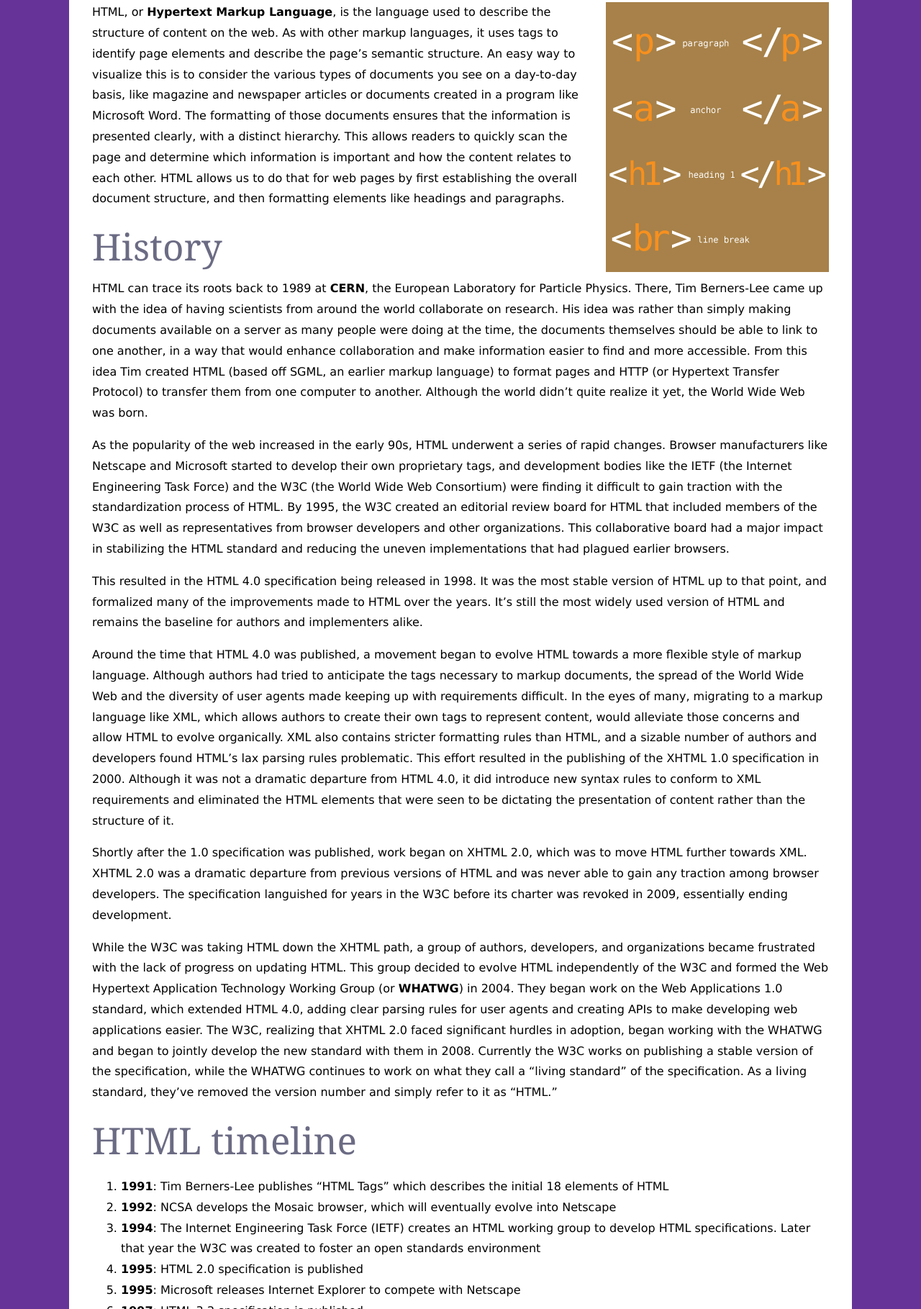
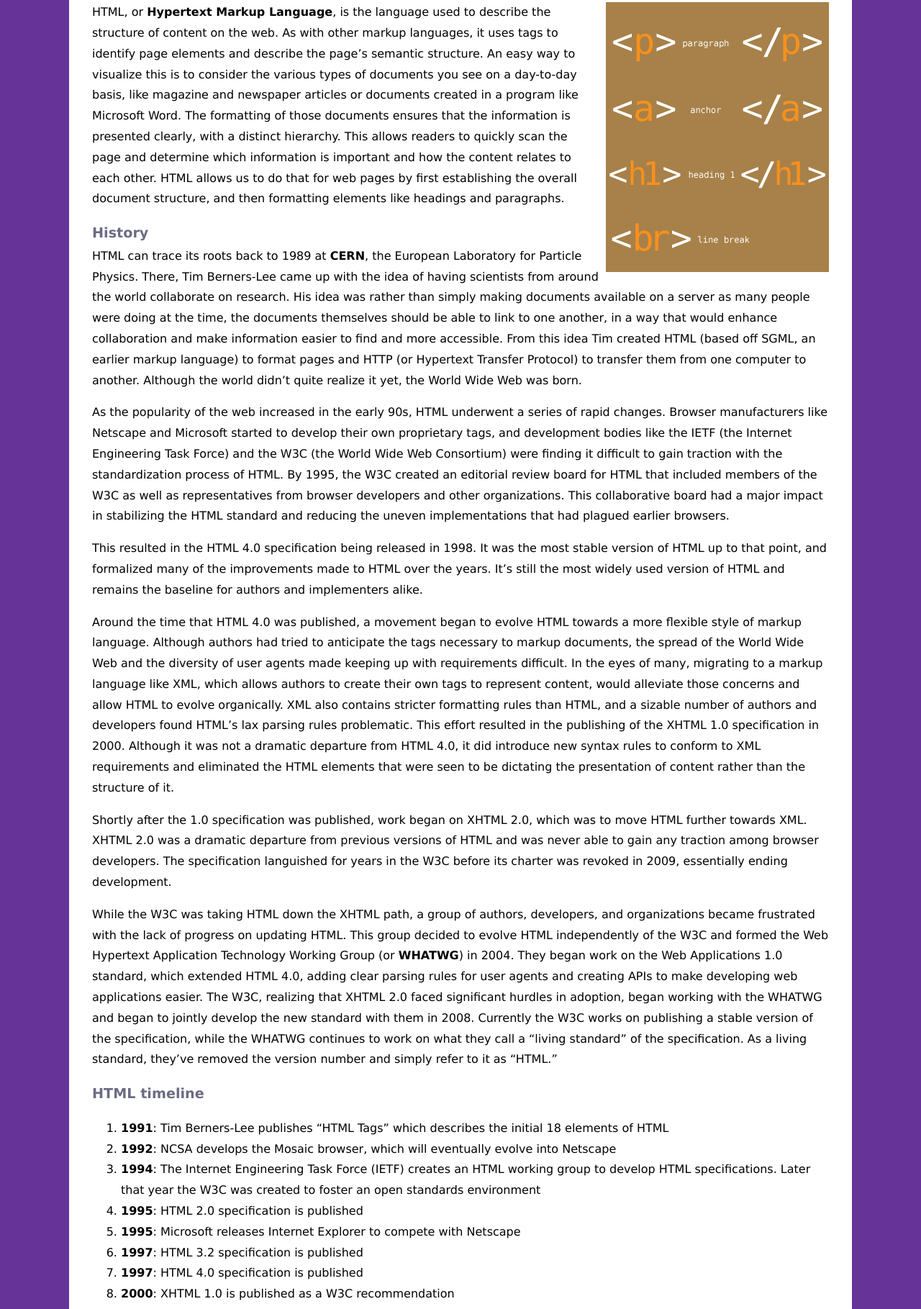
Before and after one commit to kehvvvv/web-adventures, a plain HTML site: page index.html in a window 1280 px wide. Shown: the part 315-2134 px from the top of the page at 72% size. Drawn offline with Linux system fonts and the light colour scheme.

Commit message:
index Final

```diff
--- a/index.html
+++ b/index.html
@@ -16,7 +16,7 @@
   <li><a href="next.html" title="Next steps">Next steps</a></li>
 </ul>
 <img src="images/tags.png" alt="HTML" width="310" height="375" class="flowRight"><p>HTML, or <b>Hypertext Markup Language</b>, is the language used to describe the structure of content on the web. As with other markup languages, it uses tags to identify page elements and describe the page&rsquo;s semantic structure. An easy way to visualize this is to consider the various types of documents you see on a day-to-day basis, like magazine and newspaper articles or documents created in a program like Microsoft Word. The formatting of those documents ensures that the information is presented clearly, with a distinct hierarchy. This allows readers to quickly scan the page and determine which information is important and how the content relates to each other. HTML allows us to do that for web pages by first establishing the overall document structure, and then formatting elements like headings and paragraphs.</p>
-<h2>History</h2>
+<h3>History</h3>
 
 <p>HTML can trace its roots back to 1989 at <b>CERN</b>, the European Laboratory for Particle Physics. There, Tim Berners-Lee came up with the idea of having scientists from around the world collaborate on research. His idea was rather than simply making documents available on a server as many people were doing at the time, the documents themselves should be able to link to one another, in a way that would enhance collaboration and make information easier to find and more accessible. From this idea Tim created HTML (based off SGML, an earlier markup language) to format pages and HTTP (or Hypertext Transfer Protocol) to transfer them from one computer to another. Although the world didn&rsquo;t quite realize it yet, the World Wide Web was born.</p>
 <p>As the popularity of the web increased in the early 90s, HTML underwent a series of rapid changes. Browser manufacturers like Netscape and Microsoft started to develop their own proprietary tags, and development bodies like the IETF (the Internet Engineering Task Force) and the W3C (the World Wide Web Consortium) were finding it difficult to gain traction with the standardization process of HTML. By 1995, the W3C created an editorial review board for HTML that included members of the W3C as well as representatives from browser developers and other organizations. This collaborative board had a major impact in stabilizing the HTML standard and reducing the uneven implementations that had plagued earlier browsers.</p>
@@ -24,7 +24,7 @@
 <p>Around the time that HTML 4.0 was published, a movement began to evolve HTML towards a more flexible style of markup language. Although authors had tried to anticipate the tags necessary to markup documents, the spread of the World Wide Web and the diversity of user agents made keeping up with requirements difficult. In the eyes of many, migrating to a markup language like XML, which allows authors to create their own tags to represent content, would alleviate those concerns and allow HTML to evolve organically. XML also contains stricter formatting rules than HTML, and a sizable number of authors and developers found HTML&rsquo;s lax parsing rules problematic. This effort resulted in the publishing of the XHTML 1.0 specification in 2000. Although it was not a dramatic departure from HTML 4.0, it did introduce new syntax rules to conform to XML requirements and eliminated the HTML elements that were seen to be dictating the presentation of content rather than the structure of it.</p>
 <p>Shortly after the 1.0 specification was published, work began on XHTML 2.0, which was to move HTML further towards XML. XHTML 2.0 was a dramatic departure from previous versions of HTML and was never able to gain any traction among browser developers. The specification languished for years in the W3C before its charter was revoked in 2009, essentially ending development.</p>
 <p>While the W3C was taking HTML down the XHTML path, a group of authors, developers, and organizations became frustrated with the lack of progress on updating HTML. This group decided to evolve HTML independently of the W3C and formed the Web Hypertext Application Technology Working Group (or <b>WHATWG</b>) in 2004. They began work on the Web Applications 1.0 standard, which extended HTML 4.0, adding clear parsing rules for user agents and creating APIs to make developing web applications easier. The W3C, realizing that XHTML 2.0 faced significant hurdles in adoption, began working with the WHATWG and began to jointly develop the new standard with them in 2008. Currently the W3C works on publishing a stable version of the specification, while the WHATWG continues to work on what they call a &ldquo;living standard&rdquo; of the specification. As a living standard, they&rsquo;ve removed the version number and simply refer to it as &ldquo;HTML.&rdquo;</p>
-<h2>HTML timeline</h2>
+<h3>HTML timeline</h3>
 
 <ol>
   <li><b>1991</b>: Tim Berners-Lee publishes &ldquo;HTML Tags&rdquo; which describes the initial 18 elements of HTML</li>
```
